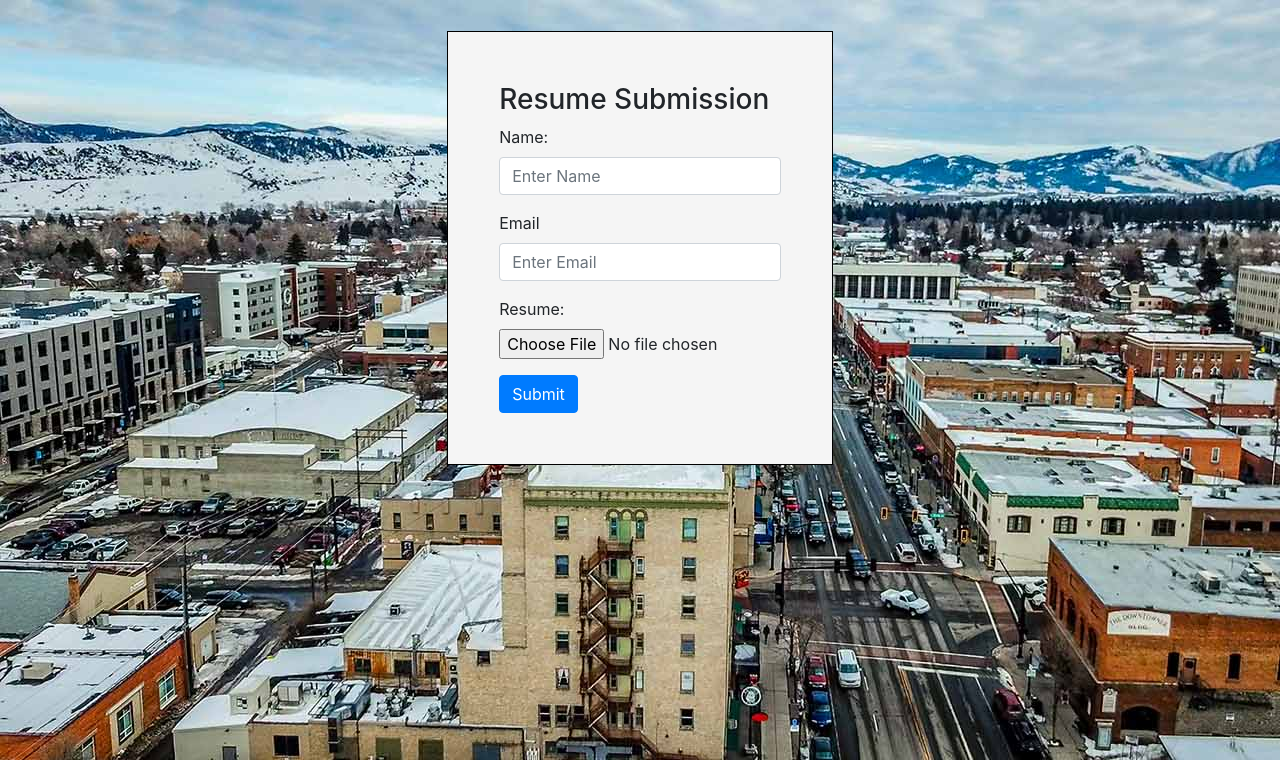
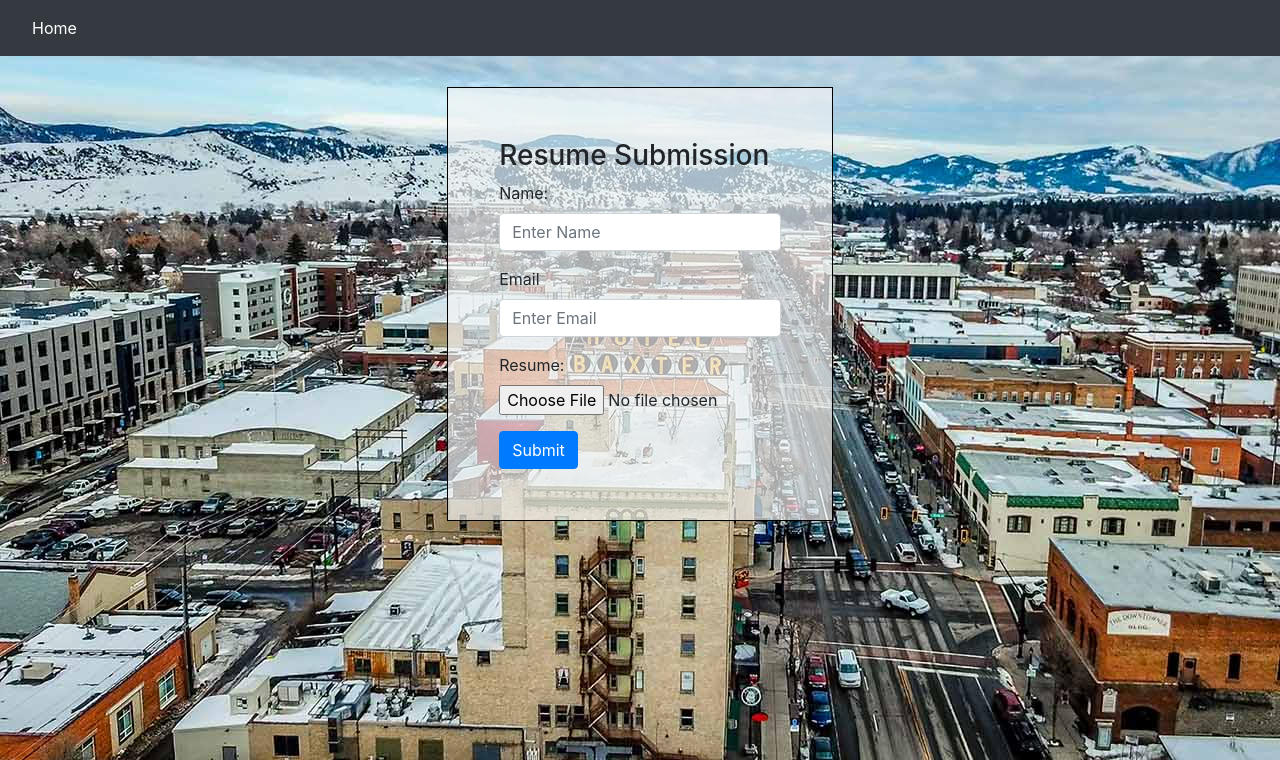
Before and after one commit to cooperstrahan/taco-montes, a Django app: page /career in a window 1280 px wide. Shown: the top 760 px of the page. Run offline with Django 3.2, Linux system fonts and the light colour scheme; parts of the project's set-up code (start-up, migrations or seed data) failed here and were passed over; some libraries are stand-ins or nearby versions.

Commit message:
up to date

```diff
--- a/TacoMontes/apps/taco_montes_app/templates/careers.html
+++ b/TacoMontes/apps/taco_montes_app/templates/careers.html
@@ -21,7 +21,13 @@
     }
     .contain {
         padding: 1%;
-        background-color: whitesmoke;
+        background-color: rgba(245, 245, 245, 0.678);
+    }
+    .mkw {
+        color: white;
+    }
+    .right {
+        text-align: right;
     }
     @media only screen and (max-width: 480px){
         .fullscreen {
@@ -36,6 +42,7 @@
         outline: 1px solid black;
         padding: 4%;
         }
+    }
     @media only screen and (min-width: 900px){
         .partscreen {
         margin: 2.5% auto;
@@ -46,6 +53,13 @@
 </style>
 <body>
     <div class="background">
+        <nav class="navbar navbar-dark bg-dark right">
+            <ul class="nav">
+                <li class="nav-item">
+                    <a class="nav-link active mkw" href="/">Home</a>
+                </li>
+            </ul>
+        </nav>
         <div class="container-fluid contain fullscreen partscreen">
             <h3>Resume Submission</h3>
             <form action="/sendResume" method="POST" enctype="multipart/form-data">
```
Also changed, not shown: TacoMontes/apps/taco_montes_app/templates/index.html (+8 -2 lines).
